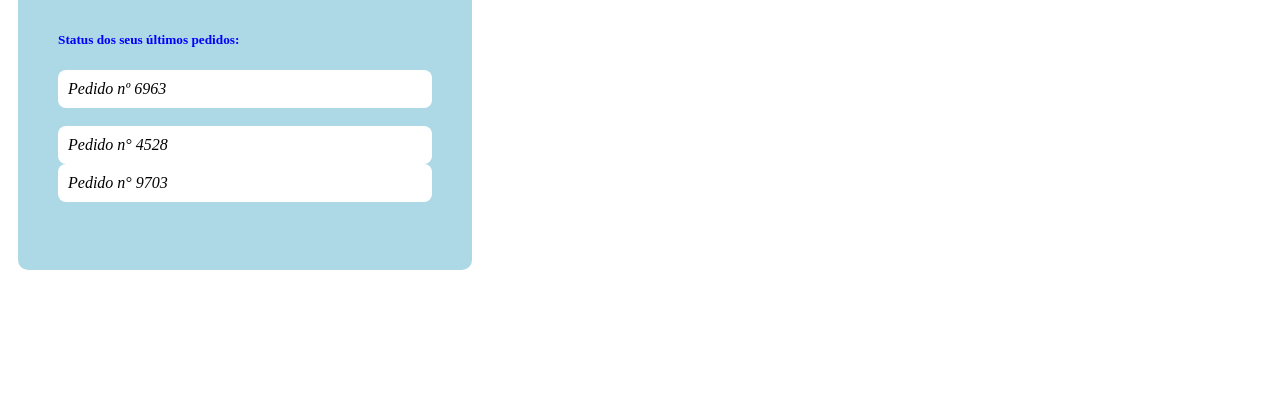
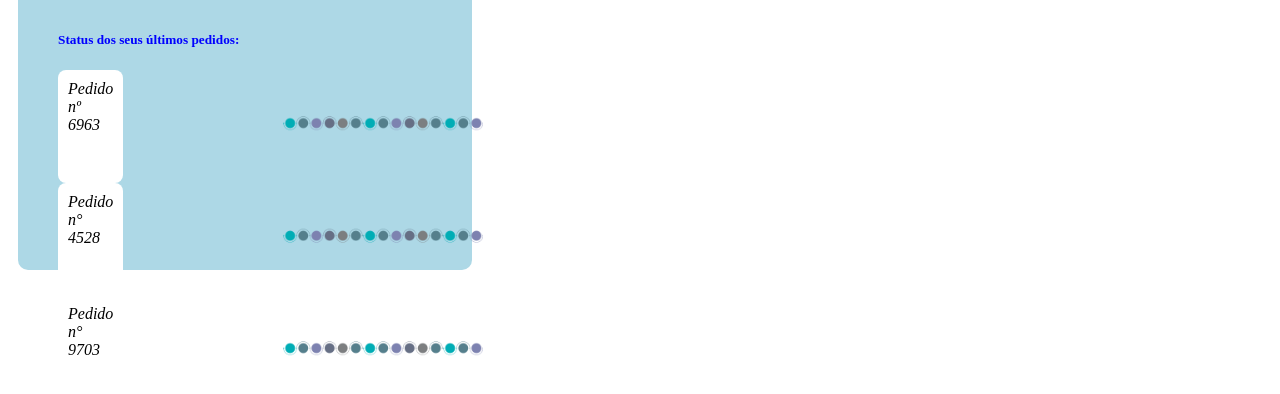
Before and after one commit to Fernanda788/replicando_interface, a plain HTML site: page index.html in a window 1280 px wide. Shown: the part 660-1054 px from the top of the page. Before the commit the page ends 940 px from the top, so only its background shows below. Drawn offline with Linux system fonts and the light colour scheme.

Commit message:
Att index.html

```diff
--- a/index.html
+++ b/index.html
@@ -49,13 +49,18 @@
 
     <section id="status">
         <h5> Status dos seus últimos pedidos: </h5>
-        <div>
+        <div class = "flexivel">
             <div class = "quadradinhos"> Pedido nº 6963 </div>
-            <div> <img src = ""> </div>
+            <img src = "LinhacomPontos.png">
         </div>
-
-        <div class = "quadradinhos"> Pedido n° 4528 </div>
-        <div class = "quadradinhos"> Pedido n° 9703 </div>
+        <div class = "flexivel">
+            <div class = "quadradinhos"> Pedido n° 4528 </div>
+            <img src = "LinhacomPontos.png">
+        </div>
+        <div class = "flexivel">
+            <div class = "quadradinhos"> Pedido n° 9703 </div>
+            <img src = "LinhacomPontos.png">
+        </div>
     </section>
 
     <section id="recentes">
```
